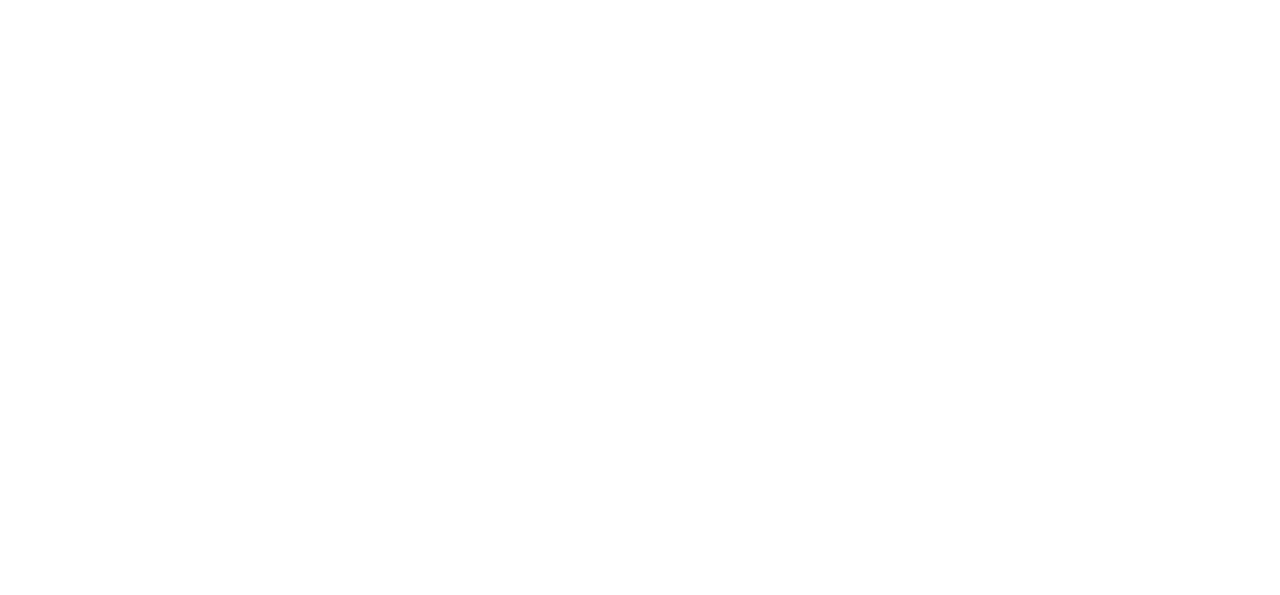
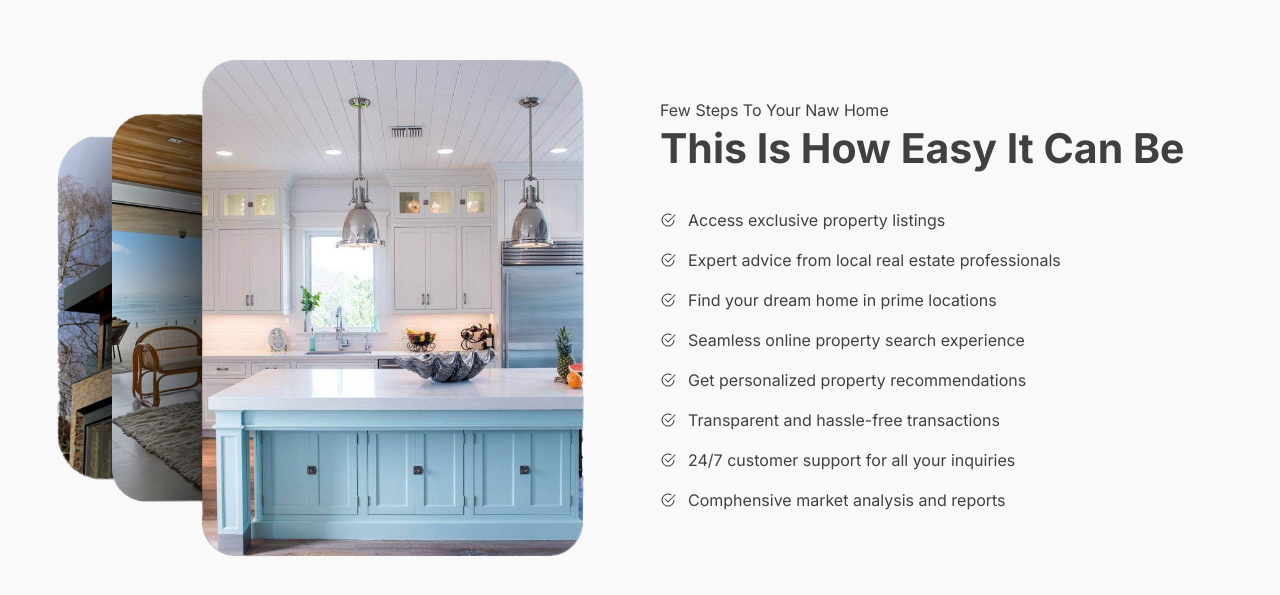
Before and after one commit to LATIFI-Aya/Doorway-Dreams, a React (Vite) app in the folder client/: page / in a window 1280 px wide. Shown: the part 1903-2498 px from the top of the page. Before the commit the page ends 1844 px from the top, so only its background shows below. Built offline with nearby package versions, Linux system fonts and the light colour scheme.

Commit message:
create and complete About section

```diff
--- /dev/null
+++ b/client/src/components/About.jsx
@@ -0,0 +1,34 @@
+import React from 'react';
+import aboutImg from '../assets/about.png'
+import { BsCheck2Circle } from 'react-icons/bs';
+
+const About = () => {
+  return (
+    <section className='max-padd-container py-16 xl:py-28'>
+        <div className='flex flex-col xl:flex-row gap-10'>
+            {/* left */}
+            <div className='flex-1'><img src={aboutImg} alt="" className='h-[511px] rounded-xl' /></div>
+            {/* Right */}
+            <div className='flex-1 flex flex-col justify-center'>
+                {/* title */}
+                <div className='pb-2'>
+                    <h6 className='capitalize'> Few Steps to your naw home </h6>
+                    <h2 className='h2 capitalize'>This is how easy it can be </h2>
+                </div>
+                <ul>
+                    <li className='flex items-center gap-x-3 py-2'> <BsCheck2Circle /> Access exclusive property listings </li>
+                    <li className='flex items-center gap-x-3 py-2'> <BsCheck2Circle /> Expert advice from local real estate professionals </li>
+                    <li className='flex items-center gap-x-3 py-2'> <BsCheck2Circle /> Find your dream home in prime locations </li>
+                    <li className='flex items-center gap-x-3 py-2'> <BsCheck2Circle /> Seamless online property search experience </li>
+                    <li className='flex items-center gap-x-3 py-2'> <BsCheck2Circle /> Get personalized property recommendations </li>
+                    <li className='flex items-center gap-x-3 py-2'> <BsCheck2Circle /> Transparent and hassle-free transactions </li>
+                    <li className='flex items-center gap-x-3 py-2'> <BsCheck2Circle /> 24/7 customer support for all your inquiries </li>
+                    <li className='flex items-center gap-x-3 py-2'> <BsCheck2Circle /> Comphensive market analysis and reports </li>
+                </ul>
+            </div>
+        </div>
+    </section>
+  );
+};
+
+export default About
--- /dev/null
+++ b/client/src/components/Footer.jsx
@@ -0,0 +1,9 @@
+import React from 'react'
+
+const Footer = () => {
+  return (
+    <div>Footer</div>
+  )
+}
+
+export default Footer
--- a/client/src/pages/Home.jsx
+++ b/client/src/pages/Home.jsx
@@ -3,6 +3,8 @@ import Header from '../components/Header'
 import Hero from '../components/Hero'
 import Feature from '../components/Feature'
 import Linstings from '../components/Linstings'
+import Footer from '../components/Footer'
+import About from '../components/About'
 
  const Home = () => {
   return (
@@ -11,8 +13,10 @@ import Linstings from '../components/Linstings'
         <Hero />
         <Feature />
         <Linstings />
+        <About />
+        {/*<Footer/>*/}
     </>
-  )
-}
+  );
+};
 
-export default Home
+export default Home;
```
